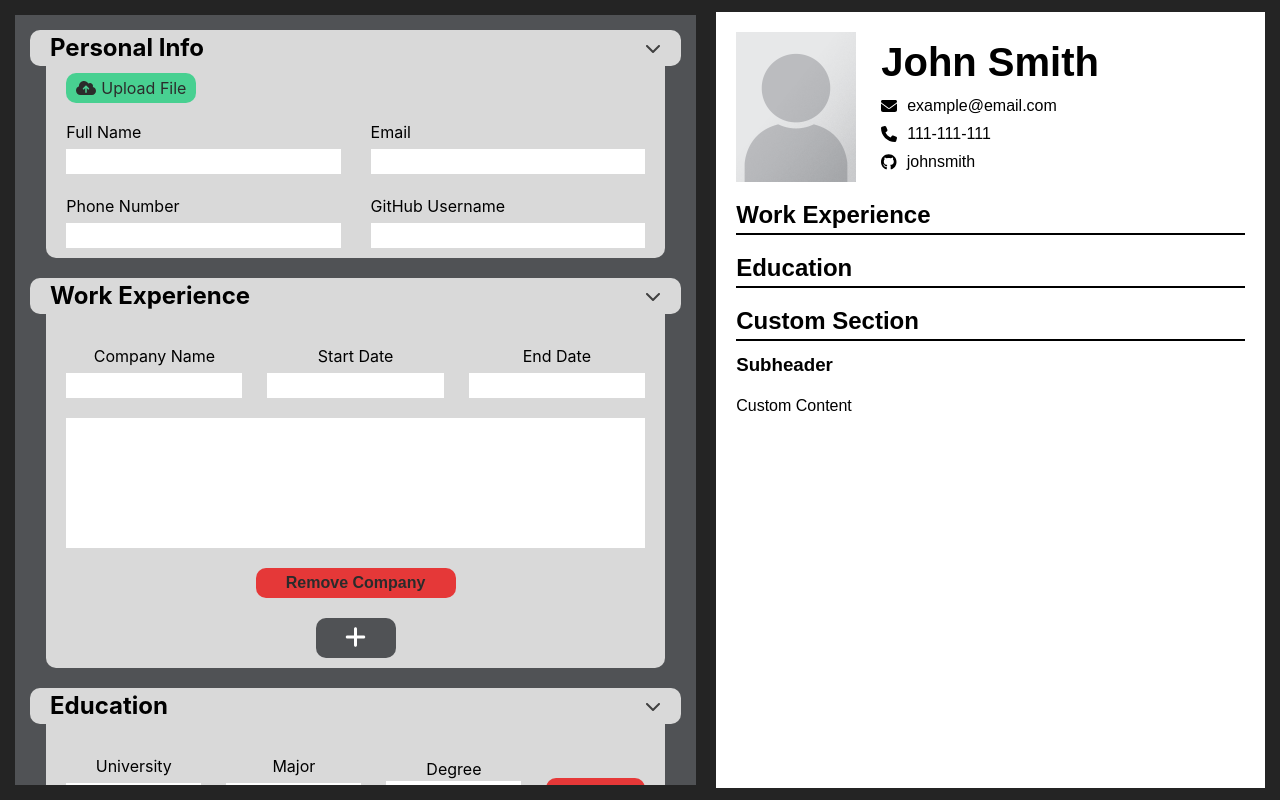
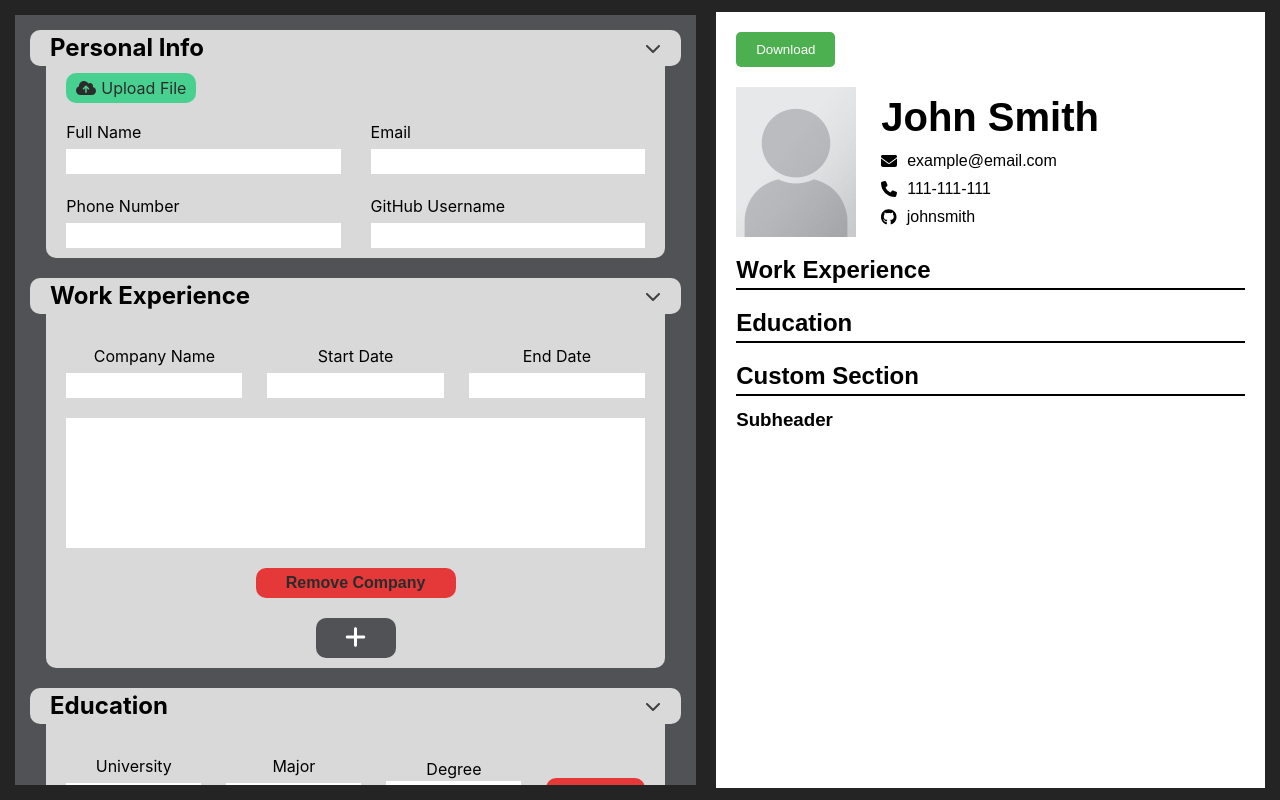
Before and after one commit to irakligudiashvili/cv-maker-react, a React (Vite) app: page / in a window 1280 px wide. Built offline with nearby package versions, Linux system fonts and the light colour scheme.

Commit message:
added download functionality

```diff
--- a/package.json
+++ b/package.json
@@ -14,6 +14,8 @@
     "@fortawesome/free-brands-svg-icons": "^6.6.0",
     "@fortawesome/free-solid-svg-icons": "^6.6.0",
     "@fortawesome/react-fontawesome": "^0.2.2",
+    "html2canvas": "^1.4.1",
+    "jspdf": "^2.5.2",
     "react": "^18.3.1",
     "react-dom": "^18.3.1"
   },
--- a/src/components/CvPreview.jsx
+++ b/src/components/CvPreview.jsx
@@ -3,12 +3,42 @@
 import { faGithub } from '@fortawesome/free-brands-svg-icons'
 import '../styles/CvPreview.css'
 import placeholderImage from '../assets/placeholder_portrait.png';
+import jsPDF from 'jspdf';
+import html2canvas from 'html2canvas';
 
 function CvPreview({uploadedImage, formData}){
     const backgroundImage = uploadedImage ? `url(${uploadedImage})` : `url(${placeholderImage})`;
 
+    const downloadPDF = () => {
+        const input = document.getElementById('cvPreview');
+        html2canvas(input, {scale: 2}).then((canvas) => {
+            const imgData = canvas.toDataURL('image/png');
+            const pdf = new jsPDF('p', 'mm', 'a4');
+            const imgWidth = 190;
+            const pageHeight = 295;
+            const imgHeight = (canvas.height * imgWidth) / canvas.width;
+            let heightLeft = imgHeight;
+            let position = 10;
+
+            pdf.addImage(imgData, 'PNG', 10, position, imgWidth, imgHeight);
+            heightLeft -= pageHeight;
+
+            while (heightLeft >= 0) {
+                position = heightLeft - imgHeight + 10;
+                pdf.addPage();
+                pdf.addImage(imgData, 'PNG', 10, position, imgWidth, imgHeight);
+                heightLeft -= pageHeight;
+            }
+
+            pdf.save('cv.pdf');
+        });
+    }
+
     return (
-        <div>
+
+        <>
+            <button onClick={downloadPDF} className='download-button'>Download</button>
+            <div id='cvPreview'>
                 <div className='cv__header'>
                     <div className='cv__img' style={{ backgroundImage }} />
                     <div className='div__header__details'>
@@ -67,7 +97,9 @@
                                 <h3>{custom.subheader || 'Subheader'}</h3>
                             </div>
                             <div className='cv__section__content'>
-                            <p>{custom.content || 'Custom Content'}</p>
+                                {custom.content ? custom.content.split('\n').map((line, i) => (
+                                    <p key={i}>{line}</p>
+                                )) : <p></p>}
                             </div>
                         </div>
                     </div>
@@ -75,6 +107,8 @@
 
 
             </div>
+
+        </>
     )
 }
 
--- a/src/components/partials/CustomSection.jsx
+++ b/src/components/partials/CustomSection.jsx
@@ -34,9 +34,8 @@
 
     // Line break
 
-    const handleContetnChange = (e) => {
-        const value = e.targt.value.split('\n');
-        onContentChange(value.join('\n'));
+    const handleContentChange = (e) => {
+        onContentChange(e.target.value);
     }
 
     // Return
@@ -86,7 +85,7 @@
                         rows='8'
                         name='content'
                         value={customContent.content}
-                        onChange={handleContetnChange}
+                        onChange={handleContentChange}
                     ></textarea>
                 </div>
             </div>
--- a/src/styles/CvPreview.css
+++ b/src/styles/CvPreview.css
@@ -55,3 +55,17 @@
 
     background-image: url(../assets/placeholder_portrait.png);
 }
+
+.download-button {
+    padding: 10px 20px;
+    background-color: #4CAF50; /* Green */
+    color: white;
+    border: none;
+    border-radius: 5px;
+    cursor: pointer;
+    margin-bottom: 20px;
+}
+
+.download-button:hover {
+    background-color: #45a049; /* Darker green */
+}
```
Also changed, not shown: 1 other file (tests, documents, lock files or other folders). Lines whose indentation alone changed are shown as unchanged.
